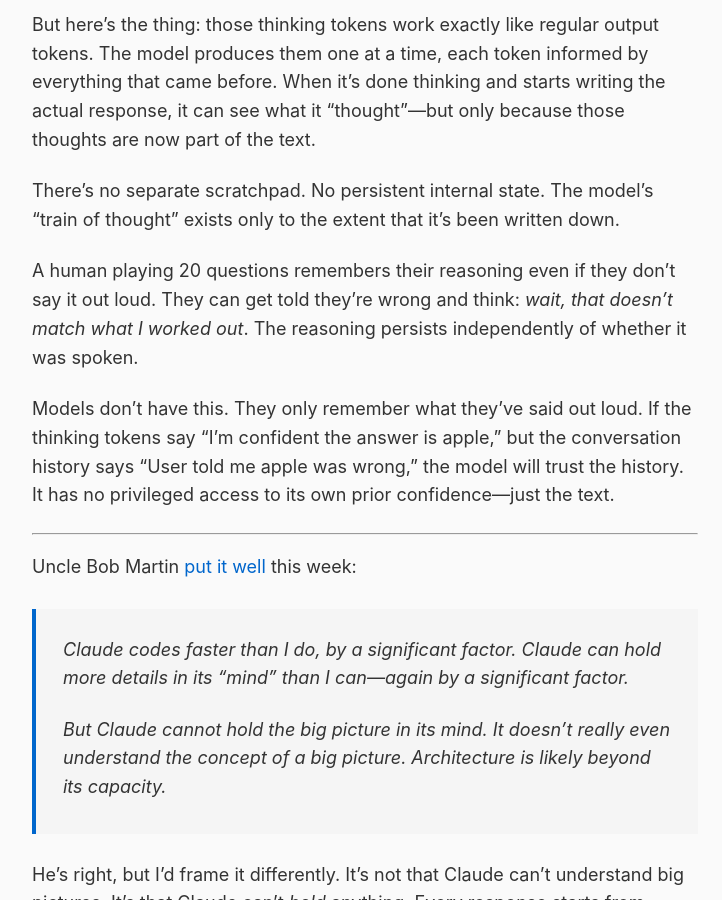
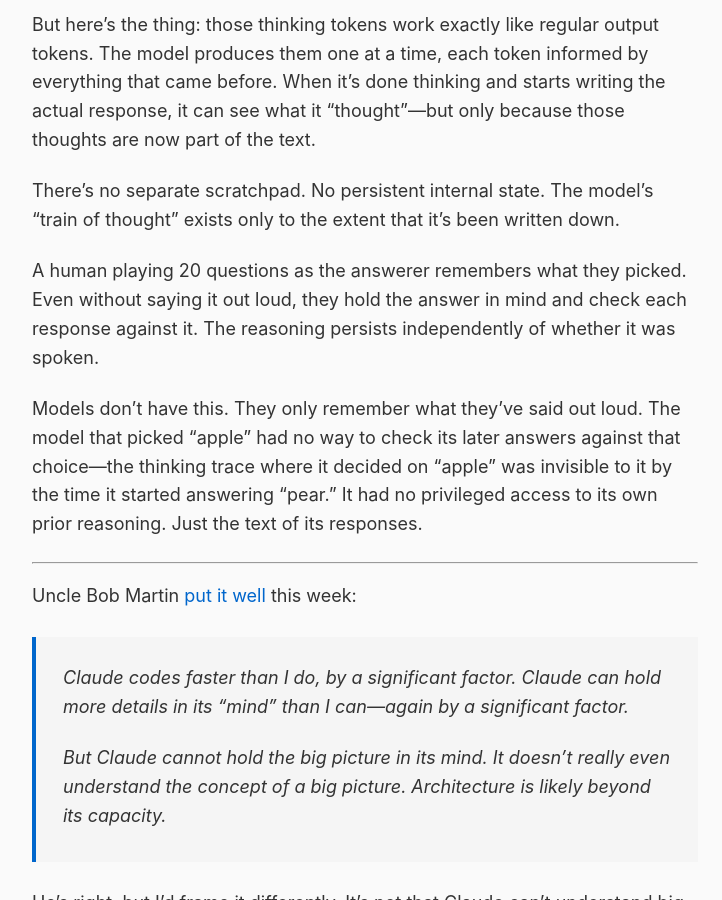
Before and after one commit to rob137/rob137.github.io, a Jekyll site: the page built from _posts/2026-01-24-thinking-out-loud.md, in a window 1280 px wide and 900 px high, scrolled down 703 px. Shown: the whole window, without its empty margins (275-997 px from the left). Built offline with Jekyll 4.4.1, drawn with Linux system fonts in a browser that asks for light colours.

Commit message:
Align middle section with corrected anecdote

```diff
--- a/_posts/2026-01-24-thinking-out-loud.md
+++ b/_posts/2026-01-24-thinking-out-loud.md
@@ -18,9 +18,9 @@
 
 There's no separate scratchpad. No persistent internal state. The model's "train of thought" exists only to the extent that it's been written down.
 
-A human playing 20 questions remembers their reasoning even if they don't say it out loud. They can get told they're wrong and think: *wait, that doesn't match what I worked out*. The reasoning persists independently of whether it was spoken.
+A human playing 20 questions as the answerer remembers what they picked. Even without saying it out loud, they hold the answer in mind and check each response against it. The reasoning persists independently of whether it was spoken.
 
-Models don't have this. They only remember what they've said out loud. If the thinking tokens say "I'm confident the answer is apple," but the conversation history says "User told me apple was wrong," the model will trust the history. It has no privileged access to its own prior confidence—just the text.
+Models don't have this. They only remember what they've said out loud. The model that picked "apple" had no way to check its later answers against that choice—the thinking trace where it decided on "apple" was invisible to it by the time it started answering "pear." It had no privileged access to its own prior reasoning. Just the text of its responses.
 
 ---
 
```
